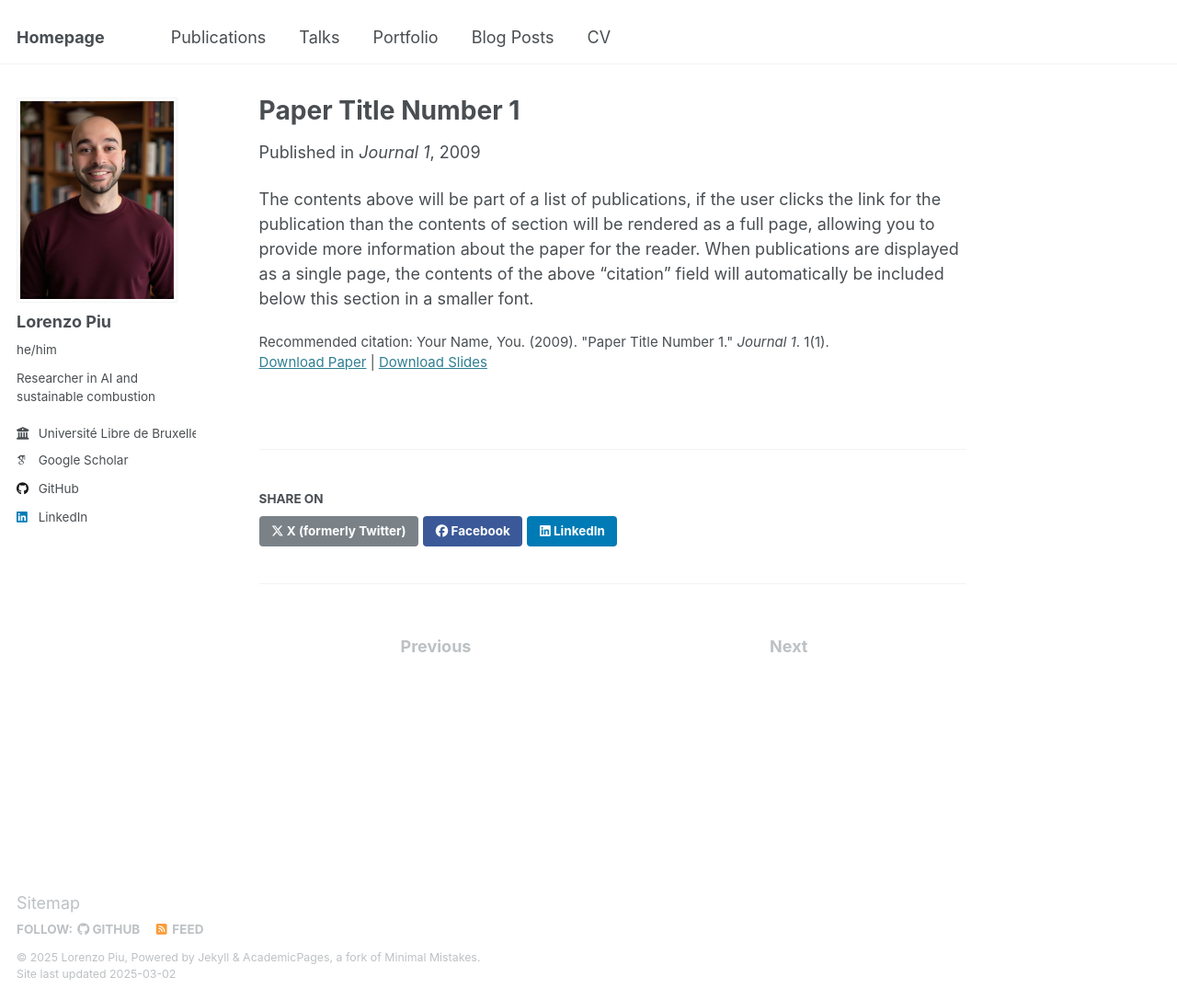
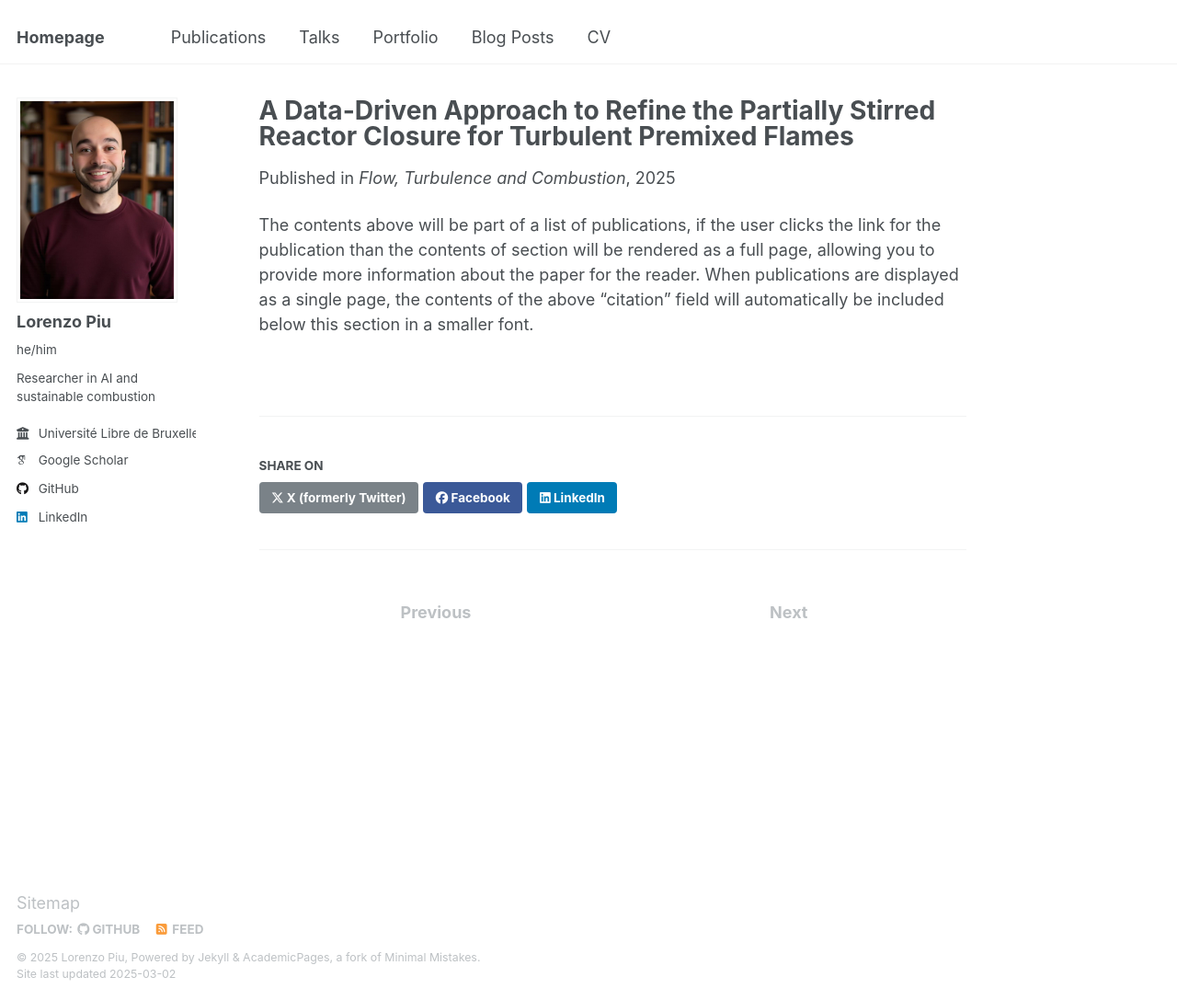
Before and after one commit to LorenzoPiu/LorenzoPiu.github.io, a Jekyll site: the page built from _publications/2009-10-01-paper-title-number-1.md, in a window 1280 px wide and 1087 px high. Shown: the whole window at 92% size. Built offline with Jekyll 4.4.1, drawn with Linux system fonts in a browser that asks for light colours; some web fonts are replaced.

Commit message:
Update 2009-10-01-paper-title-number-1.md

```diff
--- a/_publications/2009-10-01-paper-title-number-1.md
+++ b/_publications/2009-10-01-paper-title-number-1.md
@@ -1,14 +1,12 @@
 ---
-title: "Paper Title Number 1"
+title: "A Data-Driven Approach to Refine the Partially Stirred Reactor Closure for Turbulent Premixed Flames"
 collection: publications
 category: manuscripts
 permalink: /publication/2009-10-01-paper-title-number-1
 excerpt: 'This paper is about the number 1. The number 2 is left for future work.'
-date: 2009-10-01
-venue: 'Journal 1'
-slidesurl: 'http://academicpages.github.io/files/slides1.pdf'
-paperurl: 'http://academicpages.github.io/files/paper1.pdf'
-citation: 'Your Name, You. (2009). &quot;Paper Title Number 1.&quot; <i>Journal 1</i>. 1(1).'
+date: 2025-01-09
+venue: 'Flow, Turbulence and Combustion'
+paperurl: 'https://link.springer.com/article/10.1007/s10494-024-00626-3'
 ---
 
 The contents above will be part of a list of publications, if the user clicks the link for the publication than the contents of section will be rendered as a full page, allowing you to provide more information about the paper for the reader. When publications are displayed as a single page, the contents of the above "citation" field will automatically be included below this section in a smaller font.
```
